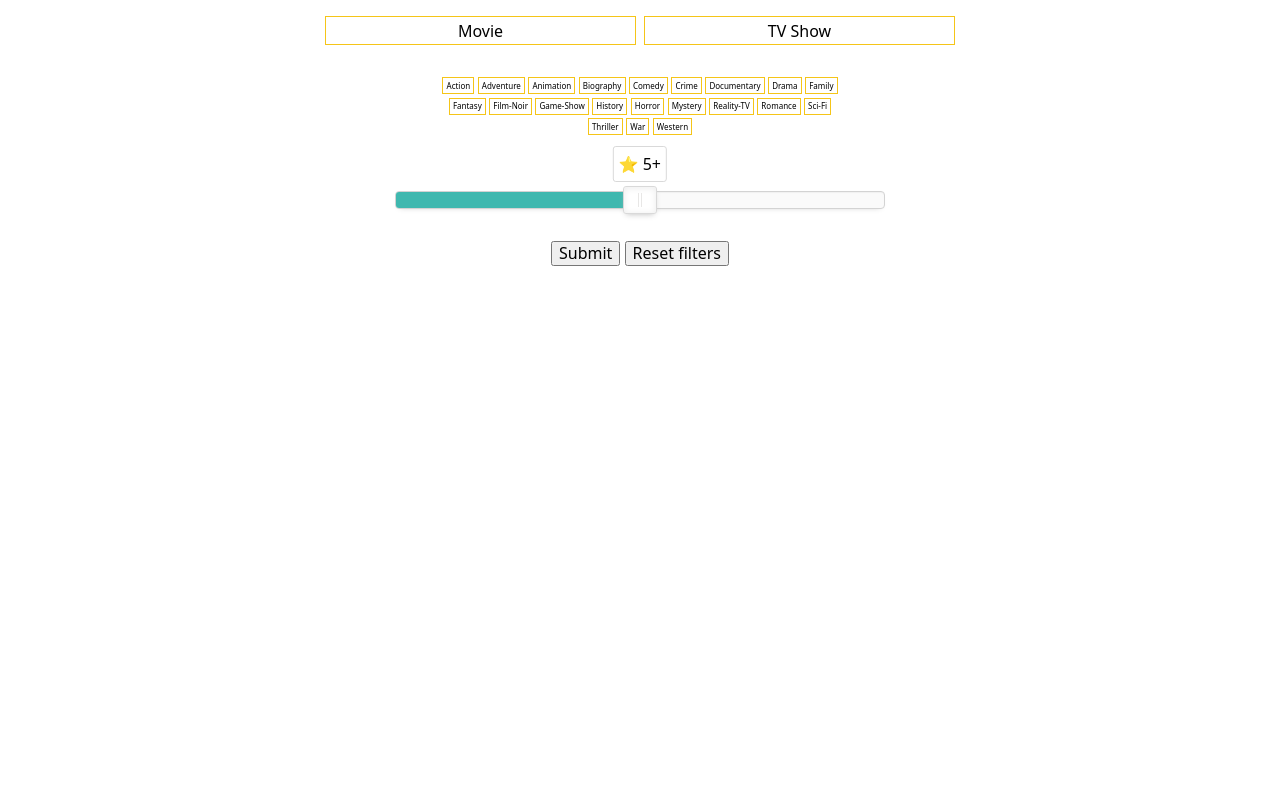
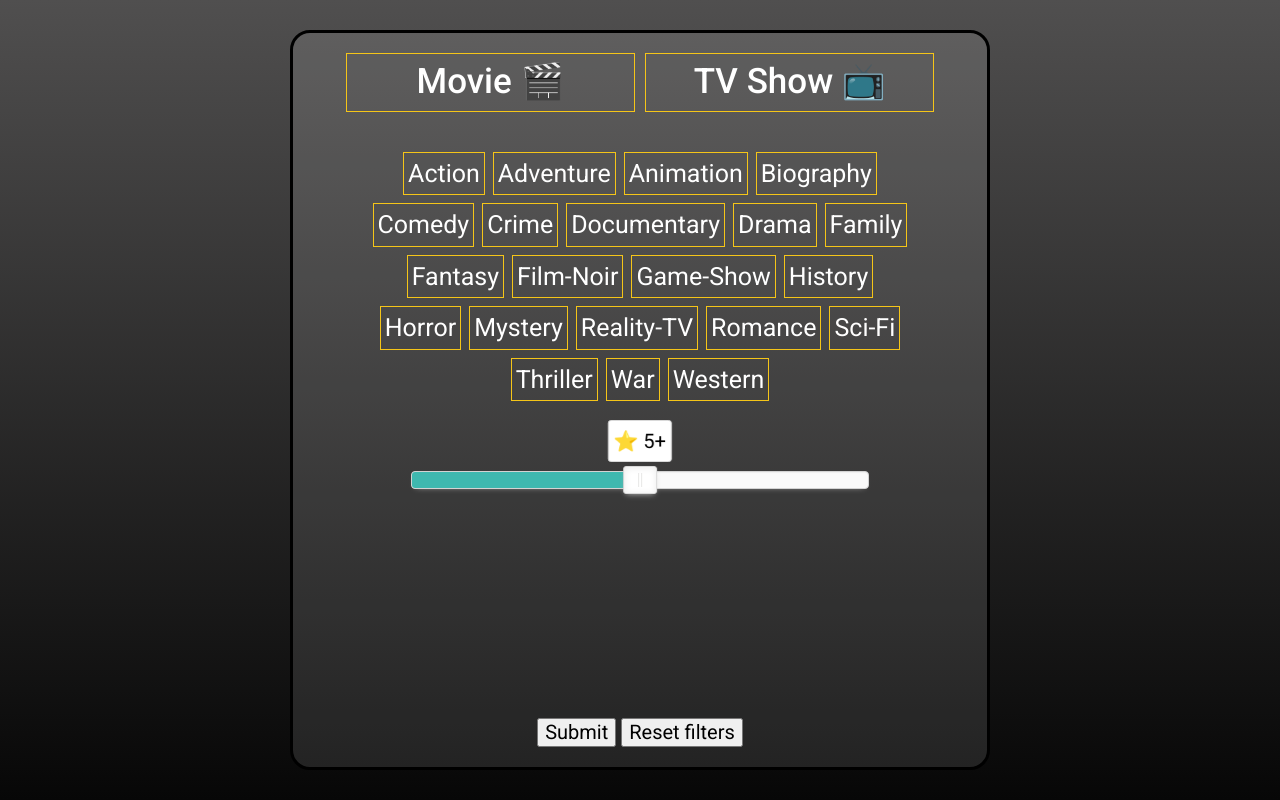
Before and after one commit to RasmusKard/what.watch, a Node server app: page / in a window 1280 px wide. Run offline with Node 20, Linux system fonts and the light colour scheme; some libraries are stand-ins or nearby versions.

Commit message:
add: css

```diff
--- a/public/index.html
+++ b/public/index.html
@@ -22,18 +22,18 @@
 							type="checkbox"
 							id="Movie"
 							name="content-types"
-							value="Movie"
+							value="movie"
 						/>
-						Movie
+						Movie 🎬
 					</label>
 					<label class="checkbox-button" for="TV Show">
 						<input
 							type="checkbox"
 							id="TV Show"
 							name="content-types"
-							value="TV Show"
+							value="tvSeries"
 						/>
-						TV Show
+						TV Show 📺
 					</label>
 				</div>
 				<div id="genre-container" class="checkbox-container">
--- a/public/styles.css
+++ b/public/styles.css
@@ -1,5 +1,8 @@
+@import url('https://fonts.googleapis.com/css2?family=Roboto:ital,wght@0,100;0,300;0,400;0,500;0,700;0,900;1,100;1,300;1,400;1,500;1,700;1,900&display=swap');
+
 :root {
 	line-height: 1.5;
+	font-size: 20px;
 }
 
 h1,
@@ -36,13 +39,18 @@ img {
 
 /* NORMALIZE CSS END */
 
+body {
+	color: white;
+	font-family: 'Roboto', sans-serif;
+}
 
 #page-container {
 	display: flex;
 	width: 100vw;
 	height: 100vh;
 	justify-content: center;
-	padding: 1rem;
+	padding: 1.5rem;
+	background: linear-gradient(#504f4f, #070707);
 }
 
 #form-container {
@@ -50,8 +58,12 @@ img {
 	text-align: center;
 	flex-flow: column;
 	align-items: center;
+	padding: 1rem;
+	border: 3px solid black;
+	border-radius: 20px;
 	gap: 2rem;
 	max-width: 700px;
+	background-color: rgba(255, 255, 255, 0.1);
 }
 
 .checkbox-button {
@@ -75,17 +87,19 @@ input[type=checkbox] {
 }
 
 #content-type-container {
+	font-size: clamp(0.5rem, 2.5vw + 0.4rem, 1.75rem);
 	width: 90%;
 }
 
 #content-type-container>.checkbox-button {
+	font-weight: 500;
 	flex: 1;
 }
 
 #genre-container {
-	width: 60%;
-	font-size: 0.5rem;
-	gap: 0.2rem;
+	width: 85%;
+	font-size: clamp(0.25rem, 2vw + 0.15rem, 1.25rem);
+	gap: 0.4rem;
 	flex-wrap: wrap;
 }
 
@@ -94,3 +108,7 @@ input[type=checkbox] {
 	align-self: center;
 	width: 70%;
 }
+
+#submit-reset-container {
+	margin-top: auto;
+}
```
